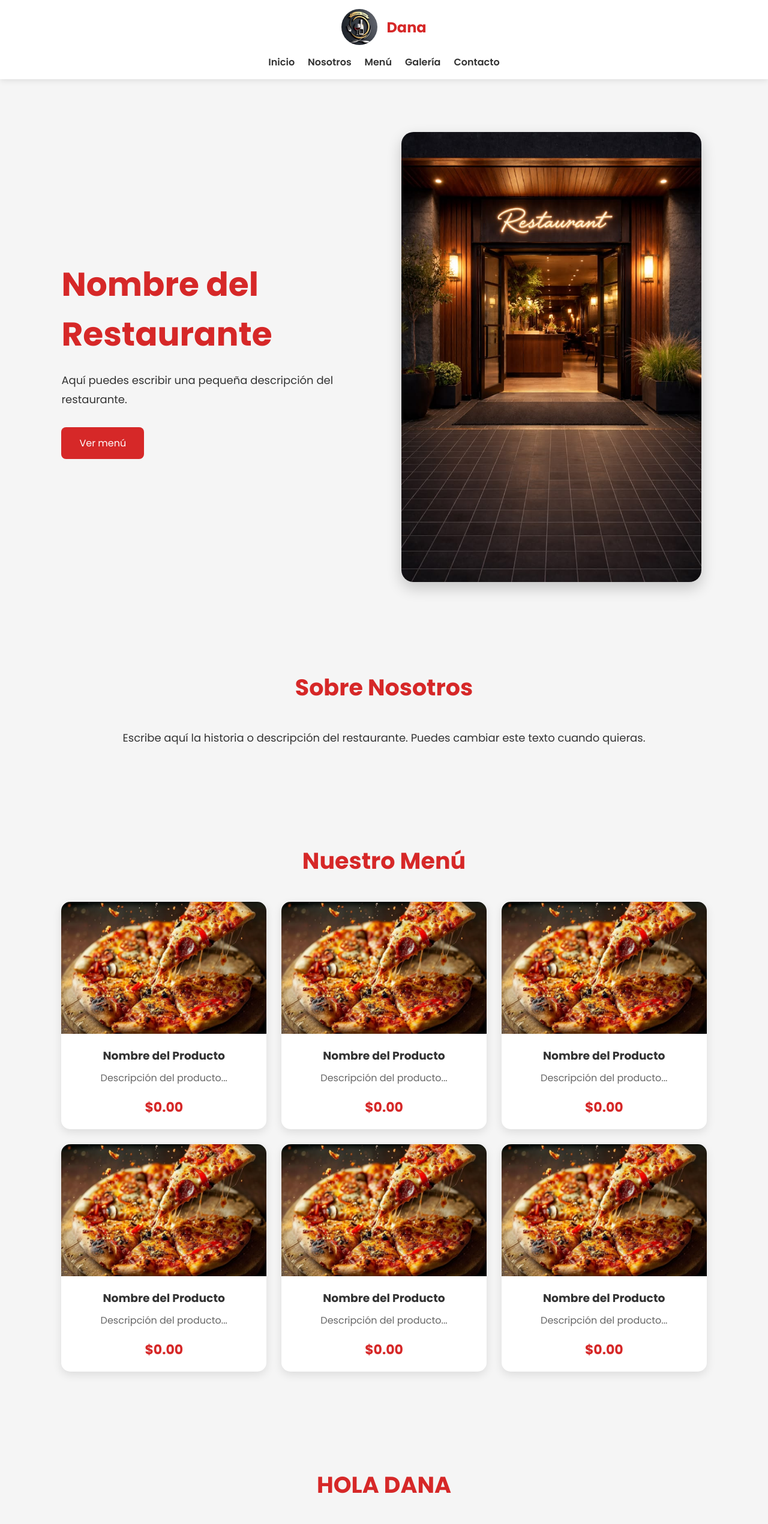
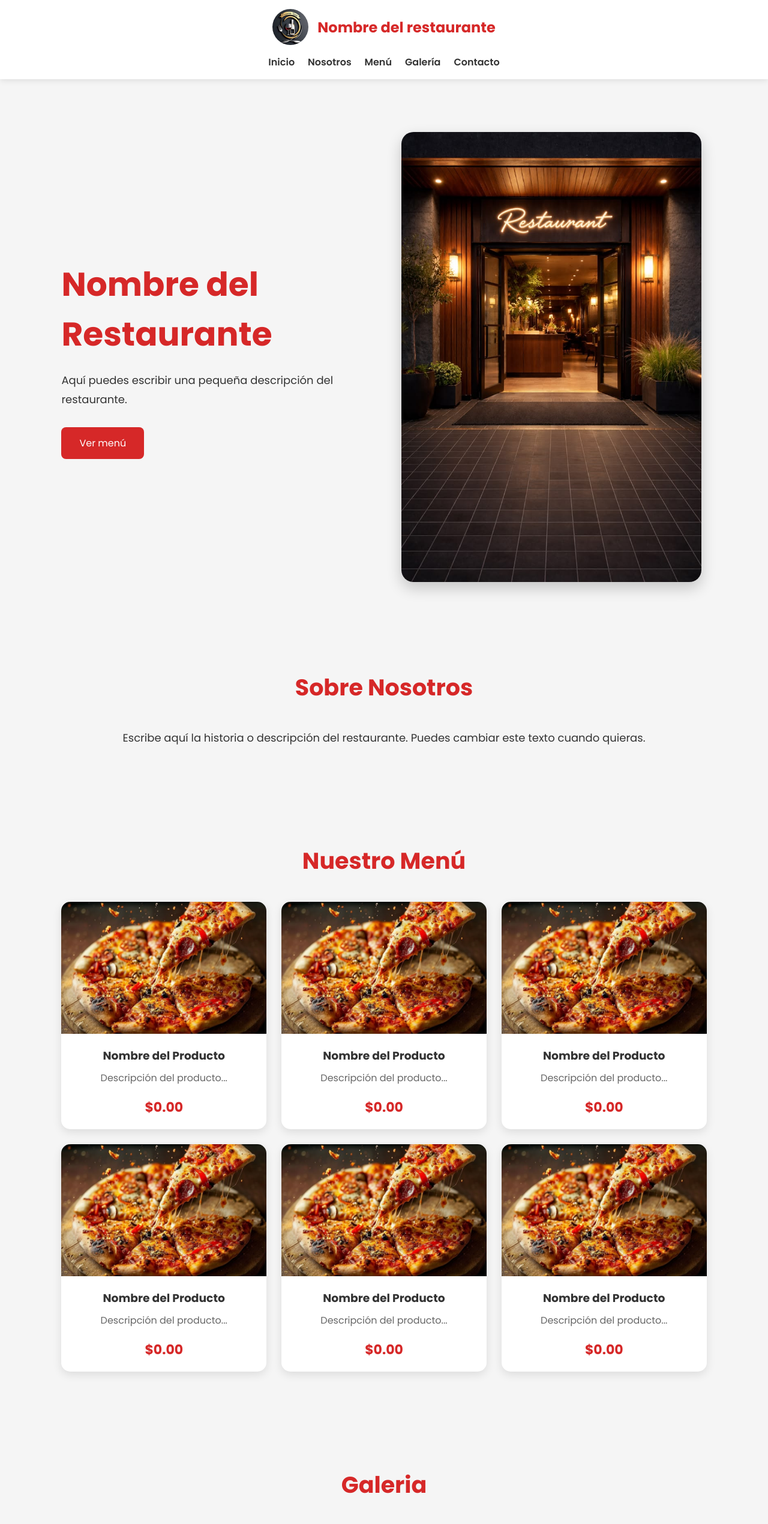
Before and after one commit to amirjosue26mac-crypto/trabajo1, a plain HTML site: page index.html in a window 1280 px wide. Shown: the top 2540 px of the page at 60% size. Drawn offline with Linux system fonts and the light colour scheme.

Commit message:
Add files via upload

```diff
--- a/index.html
+++ b/index.html
@@ -22,7 +22,7 @@
 
         <img src="logo.png" alt="Logo">
 
-        <h2>Dana</h2>
+        <h2>Nombre del restaurante</h2>
 
     </div>
 
@@ -163,7 +163,7 @@
 
 <section id="galeria">
 
-<h2>HOLA DANA</h2>
+<h2>Galeria</h2>
 
 <div class="galeria">
 
```
